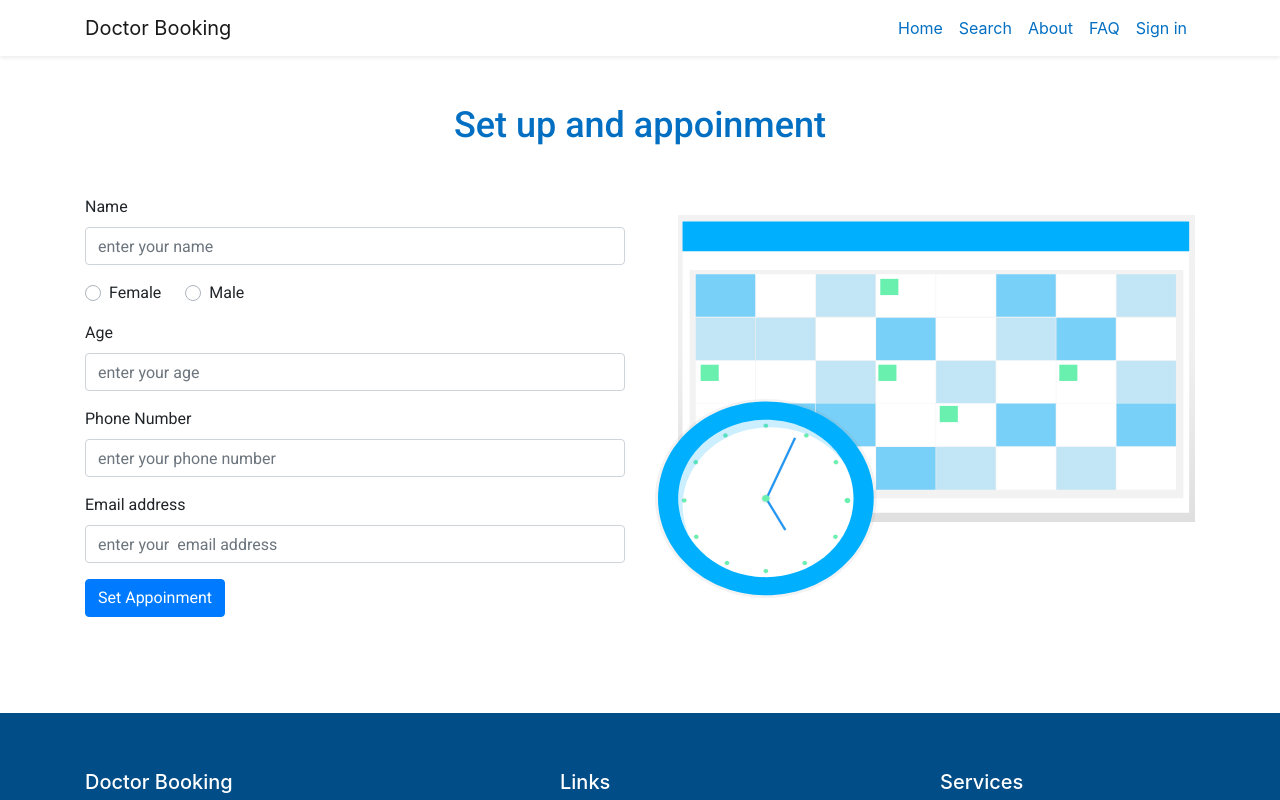
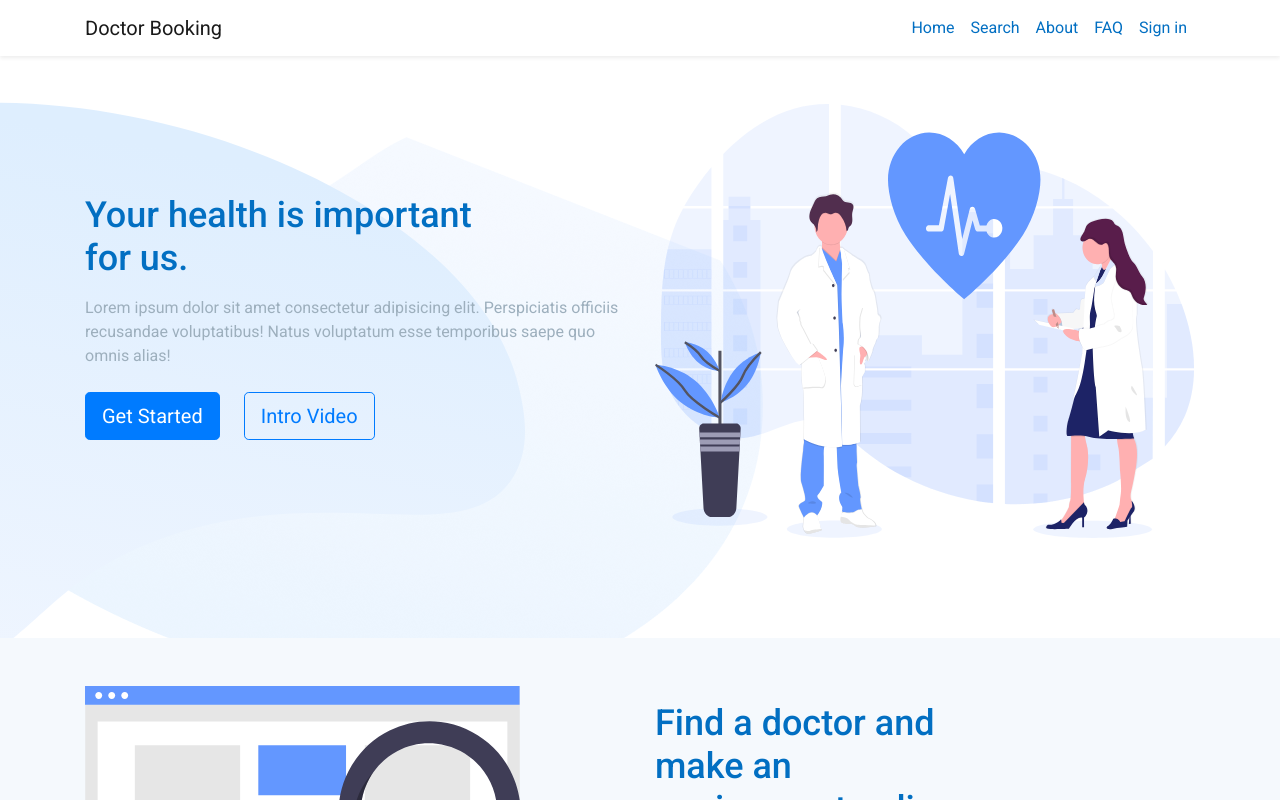
Before and after one commit to Iraq-WBC-Capstones-2020/doctor-booking-web, a React (Create React App) app: page / in a window 1280 px wide. Shown: the top 800 px of the page. Built offline with nearby package versions, Linux system fonts and the light colour scheme.

Commit message:
fix conflect

```diff
--- a/src/App.js
+++ b/src/App.js
@@ -1,14 +1,14 @@
 import React from 'react';
 import 'bootstrap/dist/css/bootstrap.min.css';
 import Nav from './containers/Navbar/Navbar';
+import HomePage from './containers/HomePage/HomePage';
 import Footer from './containers/Footer/Footer';
-import BookingPage from './containers/BookingPage/BookingPage';
 
 function App() {
   return (
     <div>
       <Nav />
-      <BookingPage />
+      <HomePage />
       <Footer />
     </div>
   );
```
